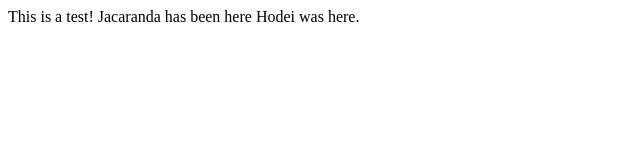
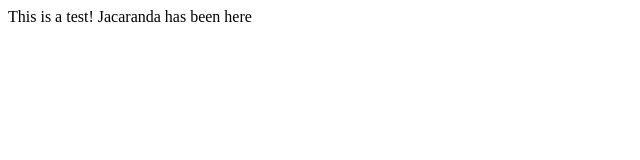
Before and after one commit to JacarandaP/test, a plain HTML site: page test.html in a window 1280 px wide. Shown: the whole page, without its empty margins (0-640 px from the left). Drawn offline with Linux system fonts and the light colour scheme.

Commit message:
Revert "testing Changes"

```diff
--- a/test.html
+++ b/test.html
@@ -8,6 +8,5 @@
 </head>
 <body>
     This is a test! Jacaranda has been here
-    Hodei was here.
 </body>
 </html>
```
